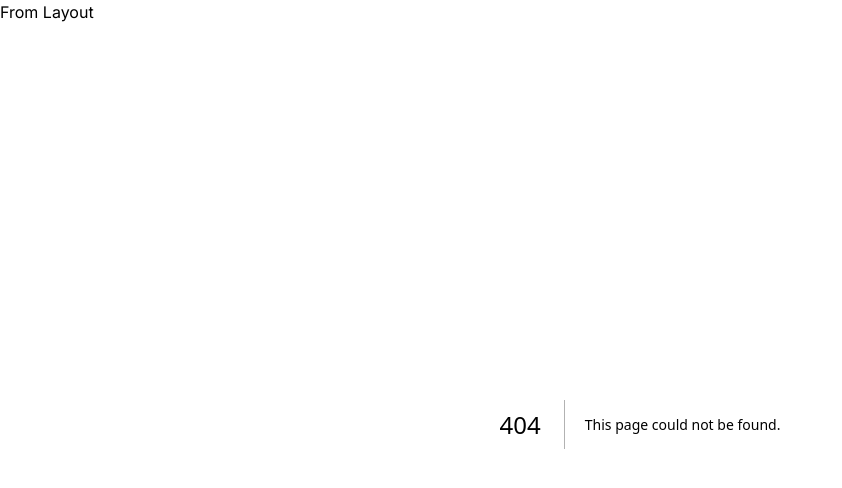
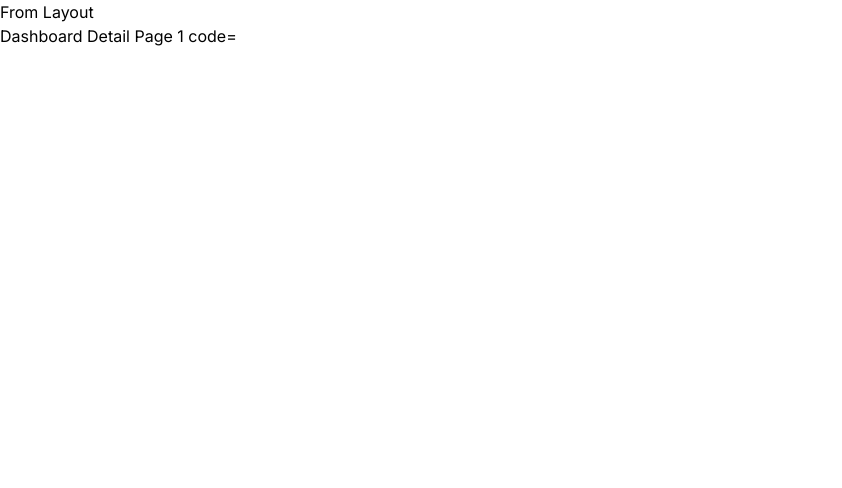
Before and after one commit to JongMin999/inflearn-next-tutorial, a Next.js app: page /dashboard/1 in a window 1280 px wide. Before the commit this address had no page. Shown: the top 488 px of the page, without its empty margins (0-842 px from the left). Built offline with nearby package versions, Linux system fonts and the light colour scheme.

Commit message:
Next.js 튜토리얼 - Part 1 & Part 2

```diff
--- /dev/null
+++ b/app/dashboard/[id]/page.tsx
@@ -0,0 +1,8 @@
+export default function DashboardDetailPage({ params, searchParams }) {
+  console.log(params);
+  return (
+    <main>
+      Dashboard Detail Page {params.id} code={searchParams.code}
+    </main>
+  );
+}
```
